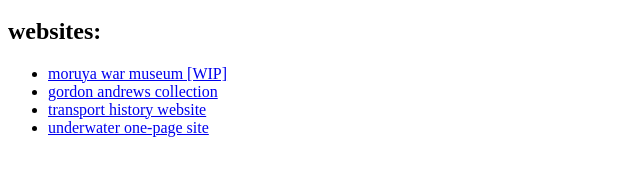
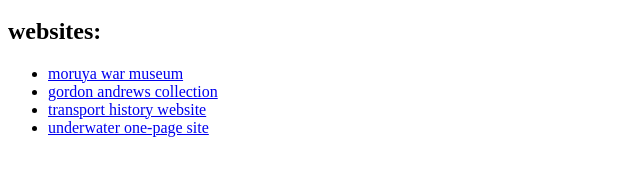
Before and after one commit to tane-simons/portfolio, a plain HTML site: page index.html in a window 1280 px wide. Shown: the part 147-322 px from the top of the page, 0-640 px from the left. Drawn offline with Linux system fonts and the light colour scheme.

Commit message:
update moruya war link

```diff
--- a/index.html
+++ b/index.html
@@ -21,7 +21,7 @@
         <h2>websites:</h2>
         <ul>
             <li>
-                <a href="https://tane-simons.github.io/moruya-war/">moruya war museum [WIP]</a>
+                <a href="https://moruyawar.org">moruya war museum</a>
             </li>
             <li>
                 <a href="https://tane-simons.github.io/gordon-andrews/">gordon andrews collection</a>
```
